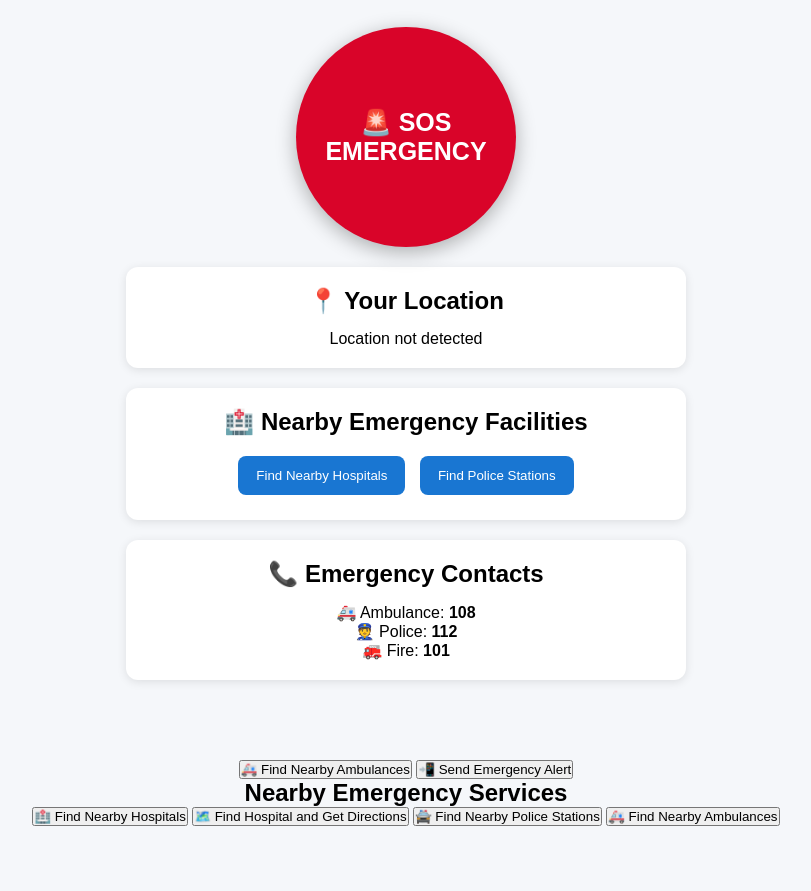
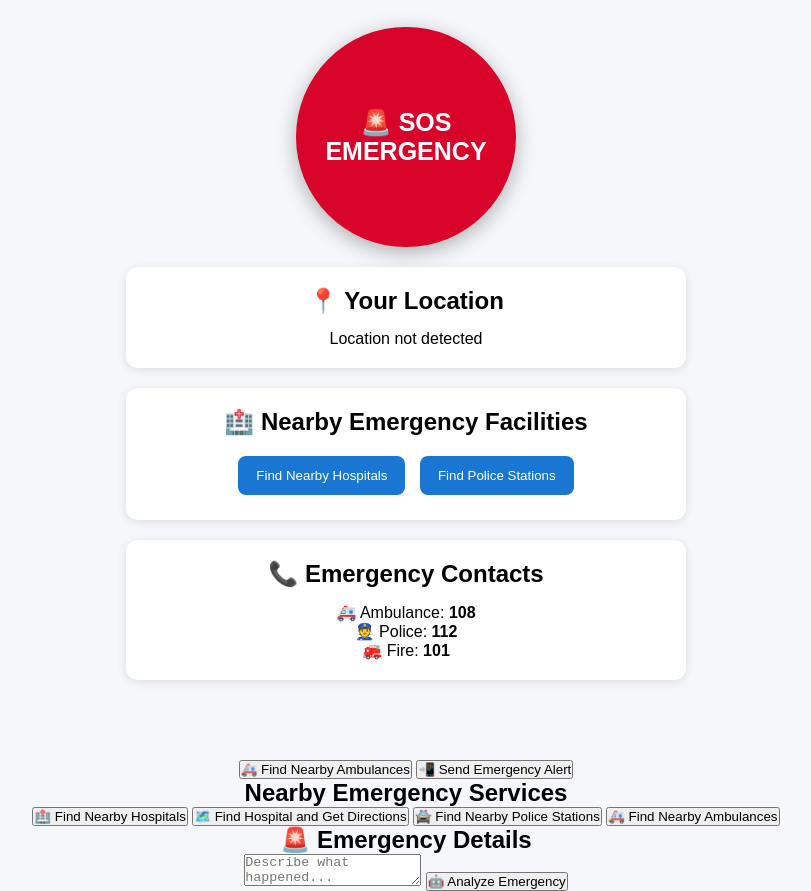
Before and after one commit to ravimrudula27/ResQ-Emergency-Response, a plain HTML site: page index.html in a window 1280 px wide. Shown: the part 140-1031 px from the top of the page, without its empty margins (234-1045 px from the left). Before the commit the page ends 966 px from the top, so only its background shows below. Drawn offline with Linux system fonts and the light colour scheme.

Commit message:
Add emergency details

```diff
--- a/index.html
+++ b/index.html
@@ -67,5 +67,15 @@
 <button onclick="findAmbulance()">
     🚑 Find Nearby Ambulances
 </button>
+<h2>🚨 Emergency Details</h2>
+
+<textarea id="emergencyDetails"
+    placeholder="Describe what happened..."></textarea>
+
+<button onclick="classifyEmergency()">
+    🤖 Analyze Emergency
+</button>
+
+<p id="emergencyResult"></p>
 </body>
 </html>
--- a/script.js
+++ b/script.js
@@ -103,3 +103,23 @@ function getHospitalDirections() {
         window.open(url, "_blank");
     });
 }
+function classifyEmergency() {
+    const details = document.getElementById("emergencyDetails").value.toLowerCase();
+    const result = document.getElementById("emergencyResult");
+
+    if (details.includes("accident") || details.includes("crash")) {
+        result.innerHTML = "🚑 Emergency Type: Accident<br>Recommended: Call ambulance and police.";
+    }
+    else if (details.includes("chest") || details.includes("heart")) {
+        result.innerHTML = "❤️ Emergency Type: Medical<br>Recommended: Call an ambulance immediately.";
+    }
+    else if (details.includes("fire") || details.includes("burn")) {
+        result.innerHTML = "🔥 Emergency Type: Fire<br>Recommended: Move to a safe place and contact fire services.";
+    }
+    else if (details.includes("police") || details.includes("danger") || details.includes("attack")) {
+        result.innerHTML = "🚔 Emergency Type: Safety Threat<br>Recommended: Contact police and move to a safe location.";
+    }
+    else {
+        result.innerHTML = "⚠️ Emergency type could not be identified. Please contact emergency services.";
+    }
+}
```
